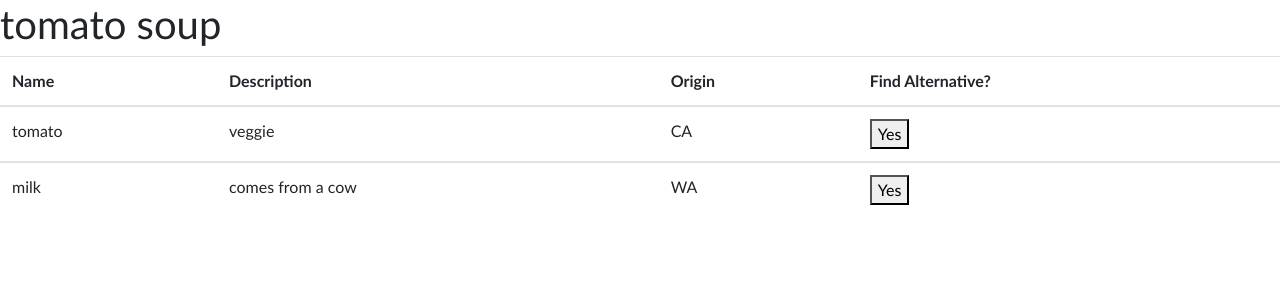
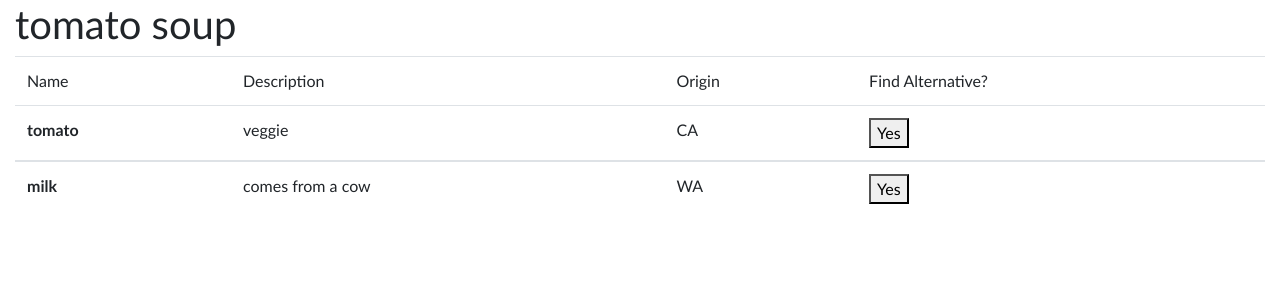
Before and after one commit to LRR19/EthicalPepperjack, a Flask app: page /recipesearch in a window 1280 px wide. Shown: the part 56-356 px from the top of the page. Run offline with Flask 2, Linux system fonts and the light colour scheme; data comes from the database, SQL or seed files in the repository; data that the repository does not hold is empty; some libraries are stand-ins or nearby versions.

Commit message:
added some styling for recipe display

```diff
--- a/flaskr/routes.py
+++ b/flaskr/routes.py
@@ -1,7 +1,7 @@
 from flaskr import app, db_connect
 from flask import render_template, request, redirect, jsonify, url_for, flash, session
 
-from .db_connect import *
+from .db_connect import execute_query
 
 # Route to the login page
 @app.route('/')
--- a/flaskr/templates/recipe_display.html
+++ b/flaskr/templates/recipe_display.html
@@ -1,20 +1,20 @@
-{% extends 'base.html' %}
+{% extends "base.html" %}
 {% block content  %}
-
+<div class="container-fluid">
     <h1>{{name}}</h1>
-<table class="table">
-    <thead>
+    <table class="table table-hover">
+        <thead class="thead-light">
             <tr>
-            <th>Name</th>
-            <th>Description</th>
-            <th>Origin</th>
-            <th>Find Alternative?</th>
+                <td scope="col">Name</td>
+                <td scope="col">Description</td>
+                <td scope="col">Origin</td>
+                <td scope="col">Find Alternative?</td>
             </tr>
         </thead>
         {% for ingredient in ingredients %}
         <tbody>
             <tr>
-            <td>{{ingredient.1}}</td>
+                <th scope="row">{{ingredient.1}}</td>
                 <td>{{ingredient.2}}</td>
                 <td>{{ingredient.3}}</td>
                 <td><button type ="button">Yes</button></td>
@@ -24,5 +24,8 @@
 
     </table>
 
+</div>
+
+
 
 {% endblock %}
```
Lines whose indentation alone changed are shown as unchanged.
